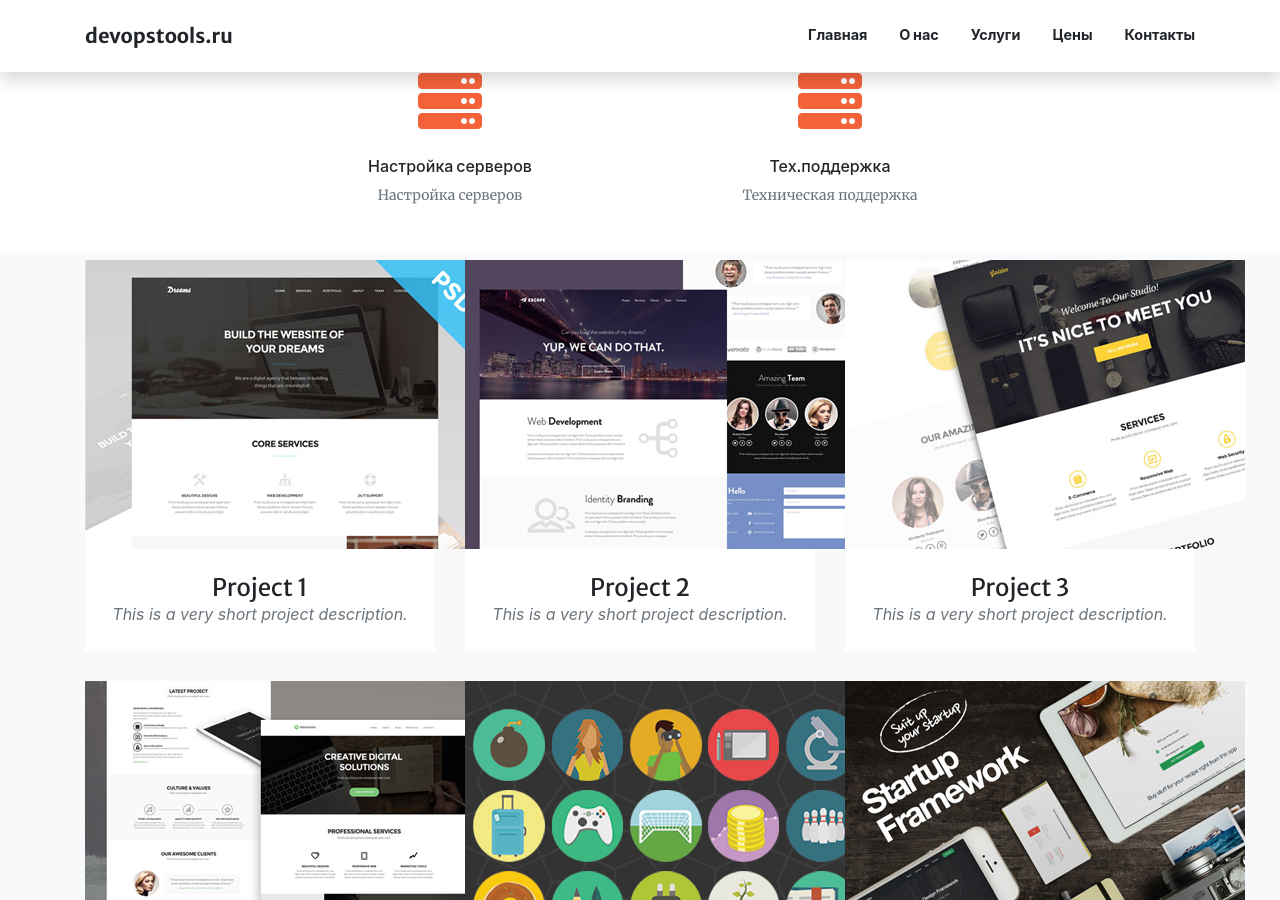
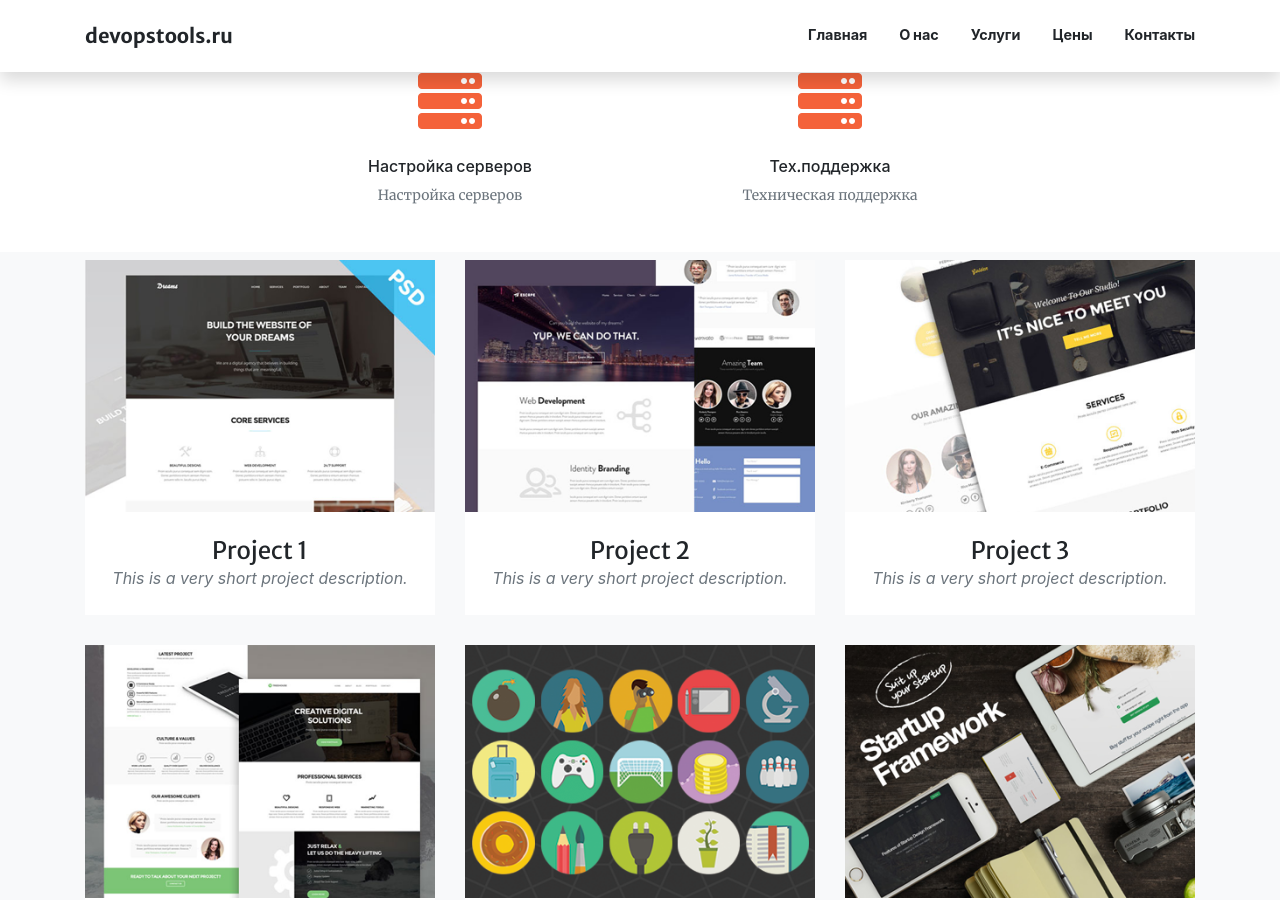
Before and after one commit to hacker342/devopstools.guthub.io, a Jekyll site: the page built from index.md, in a window 1280 px wide and 900 px high, scrolled down 1510 px. Built offline with Jekyll 4.4.1, drawn with Linux system fonts in a browser that asks for light colours; nearby versions of some CDN libraries.

Commit message:
Изменил класс для картинки

```diff
--- a/_includes/portfolio.html
+++ b/_includes/portfolio.html
@@ -16,7 +16,7 @@
               <i class="{{ site.data.style.portfolio-icon | default: "fas fa-plus fa-3x" }}"></i>
             </div>
           </div>
-          <img class="img-responsive img-centered" src="assets/img/portfolio/thumbnails/{{ proj.icon }}" alt="">
+          <img class="img-fluid" src="assets/img/portfolio/thumbnails/{{ proj.icon }}" alt="">
         </a>
         <div class="portfolio-caption">
           <h4>{{ proj.title }}</h4>
```
